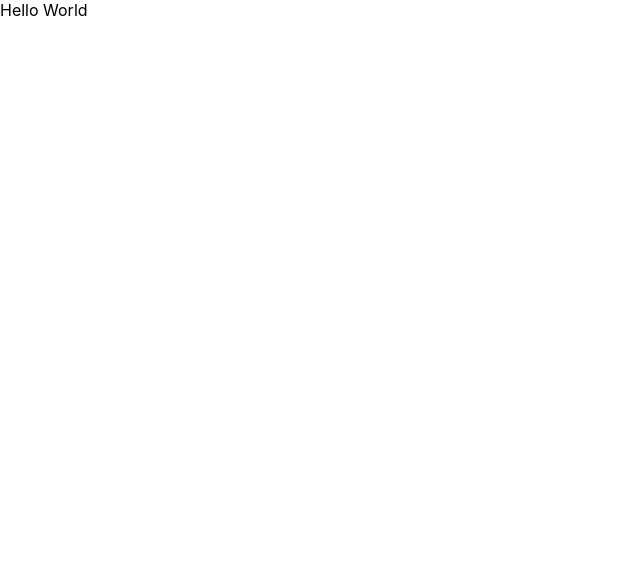
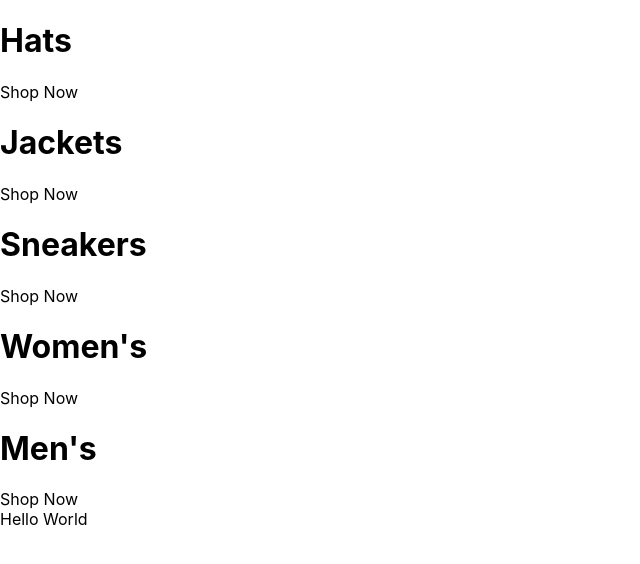
Before and after one commit to CodingCCarpenter/kittys-clothing, a React (Create React App) app: page / in a window 1280 px wide. Shown: the top 564 px of the page, without its empty margins (0-640 px from the left). Built offline with nearby package versions, Linux system fonts and the light colour scheme.

Commit message:
import Homepage to App.js and set to render above Hello World div

```diff
--- a/src/App.js
+++ b/src/App.js
@@ -7,6 +7,7 @@ import Homepage from './components/homepage/Homepage.component.jsx';
 function App() {
   return (
     <div>
+      <Homepage />
       Hello World
     </div>
   );
```
